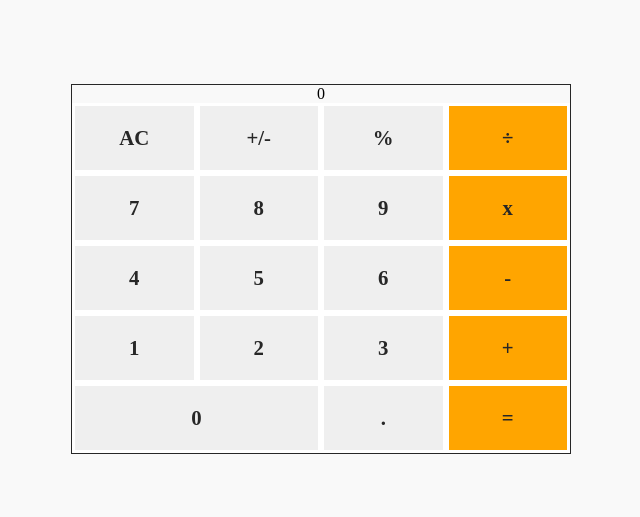
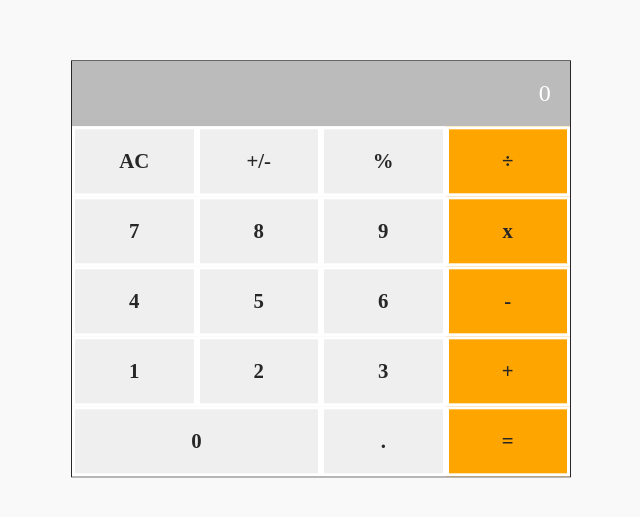
Before and after one commit to banzaman/math-magician, a React (Create React App) app: page / in a window 1280 px wide. Shown: the part 131-648 px from the top of the page, without its empty margins (319-959 px from the left). Built offline with nearby package versions, Linux system fonts and the light colour scheme; a web font is replaced by a local one.

Commit message:
Update my styling

```diff
--- a/src/css/App.css
+++ b/src/css/App.css
@@ -39,19 +39,11 @@ main {
   border: 1px solid #272727;
 }
 
-main ul {
-  list-style: none;
-  width: 100%;
-}
-
-main li {
-  width: 100%;
-}
-
-main li input {
+main .input {
   width: 100%;
   flex: 1;
-  padding: 1.2rem 1rem;
+  justify-content: flex-end;
+  padding: 1.2rem;
   border: none;
   outline: none;
   font-size: 1.5rem;
@@ -60,8 +52,17 @@ main li input {
   text-align: end;
 }
 
-main li input:hover {
+main .input:hover {
   cursor: pointer;
+}
+
+main ul {
+  list-style: none;
+  width: 100%;
+}
+
+main li {
+  width: 100%;
 }
 
 main li button:last-child {
--- a/src/scss/App.scss
+++ b/src/scss/App.scss
@@ -21,18 +21,11 @@ main {
   width: 80%;
   border: 1px solid $text-color;
 
-  ul {
-    list-style: none;
-    width: 100%;
-  }
-
-  li {
-    width: 100%;
-
-    input {
+  .input {
     width: 100%;
     flex: 1;
-      padding: 1.2rem 1rem;
+    justify-content: flex-end;
+    padding: 1.2rem;
     border: none;
     outline: none;
     font-size: 1.5rem;
@@ -45,7 +38,17 @@ main {
     }
   }
 
+  ul {
+    list-style: none;
+    width: 100%;
+  }
+
+  li {
+    width: 100%;
+
     button {
+      @extend %btn-properties;
+
       &:last-child {
         background-color: $secondary-color;
       }
```
Lines whose indentation alone changed are shown as unchanged.
